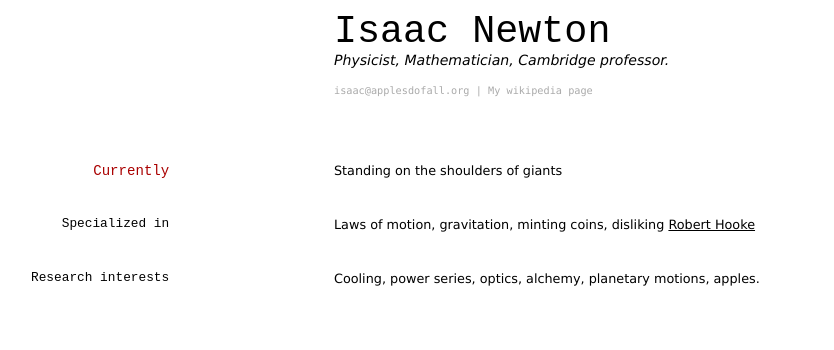
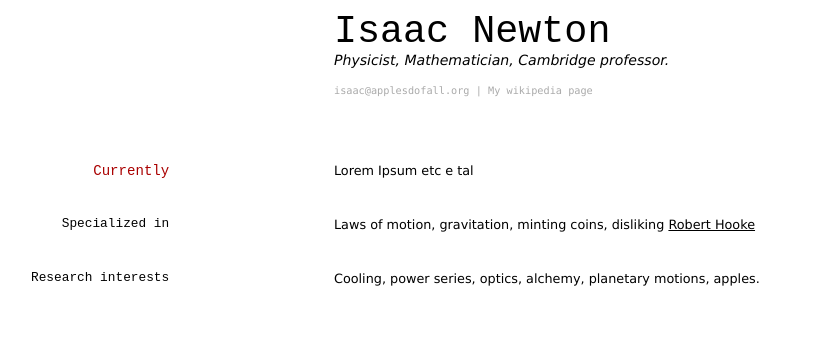
Before and after one commit to elipapa/markdown-cv, a Jekyll site: the page built from index.md, in a window 1280 px wide. Shown: the top 350 px of the page, without its empty margins (97-931 px from the left). Built offline with Jekyll 4.4.1, drawn with Linux system fonts in a browser that asks for light colours.

Commit message:
Update index.md

```diff
--- a/index.md
+++ b/index.md
@@ -13,7 +13,7 @@ Physicist, Mathematician, Cambridge professor.
 
 ## Currently
 
-Standing on the shoulders of giants
+Lorem Ipsum etc e tal
 
 ### Specialized in
 
```
